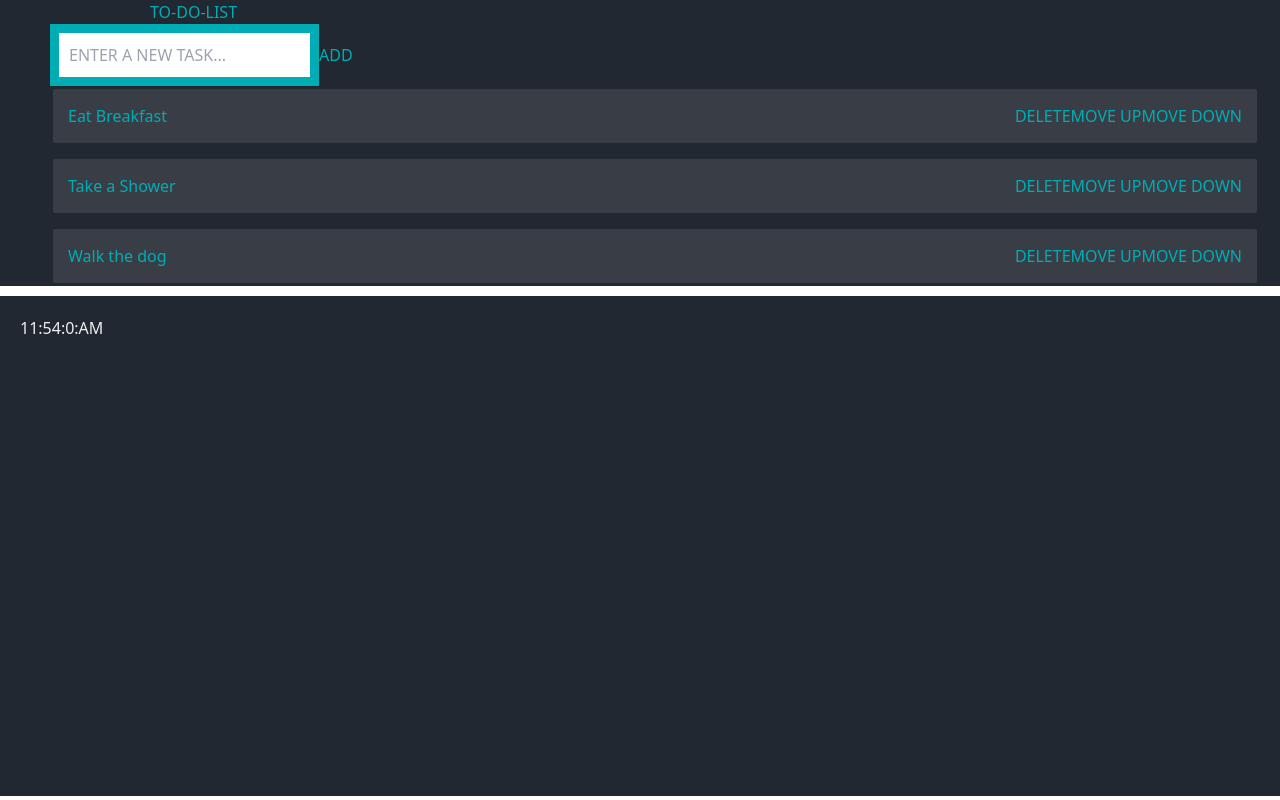
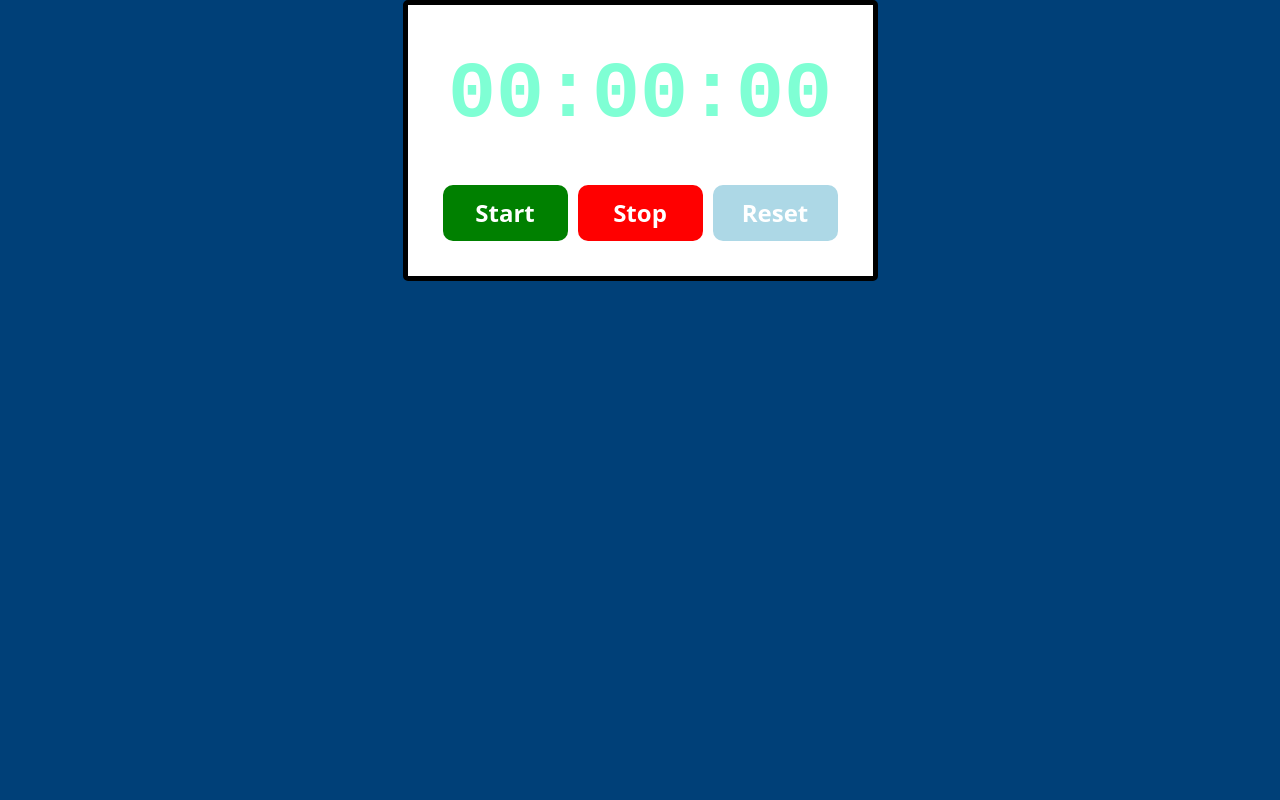
Before and after one commit to sarthak25sharma/Productivity_App, a React (Vite) app: page / in a window 1280 px wide. Built offline with nearby package versions, Linux system fonts and the light colour scheme.

Commit message:
Stop Watch

```diff
--- a/src/App.jsx
+++ b/src/App.jsx
@@ -1,11 +1,13 @@
 import Clock from "./Clock"
 import ToDoList from "./ToDoList"
+import Timer from "./timer"
 
 function App() {
   return (
     <>
-    <ToDoList/>
-    <Clock/>
+
+
+    <Timer/>
     </>
   )
 }
--- /dev/null
+++ b/src/timer.css
@@ -0,0 +1,58 @@
+body{
+    display: flex;
+    flex-direction: column;
+    align-items: center;
+    background-color: rgb(0, 64, 120);
+
+
+}
+.stopwatch{
+    display: flex;
+    flex-direction: column;
+    align-items: center;
+    border: 5px solid;
+    border-radius: 5px;
+    background-color: white;padding: 30px;
+
+}
+.display{
+    font-size: 5rem;
+    font-family: monospace;
+    font-weight: bold;
+    color: aquamarine;
+    text-shadow: 2px;
+    margin-bottom: 25px;
+
+}
+.controls button{
+    font-size: 1.5rem;
+    font-weight: bold;
+    padding: 10px 20px;
+    margin: 5px;
+    min-width: 125px;
+    border: none;
+
+    border-radius: 10px;
+    cursor: pointer;
+    color: white;
+    transition: background-color 0.5s ease;
+
+}
+.start-button{
+    background-color: green;
+}
+.start-button:hover{
+    background-color: darkgreen;
+}
+.stop-button{
+    background-color: red;
+}
+.stop-button:hover{
+    background-color: darkred;
+}
+.reset-button{
+    background-color: lightblue;
+}
+.reset-button:hover{
+    background-color: aqua;
+}
--- a/src/timer.jsx
+++ b/src/timer.jsx
@@ -1,14 +1,57 @@
 import React, {useState,useEffect,useRef} from "react";
 
+import './timer.css'
 function Timer(){
     const[isRunnning,setIsRunning]=useState(false);
     const[elapsedTime,setElapsedTime]=useState(0);
     const intervalIdRef=useRef(null);
     const startTimeRef=useRef(0);
 
+    useEffect(() =>{
+        if(isRunnning){
+            intervalIdRef.current = setInterval(()=>{
+                setElapsedTime(Date.now()-startTimeRef.current);
+            },10);
+        }
+        return()=>{
+            clearInterval(intervalIdRef.current);
 
+        }
+
+    },[isRunnning]);
+    function start(){
+        setIsRunning(true);
+        startTimeRef.current=Date.now()-elapsedTime;
+    }
+    function stop(){
+        setIsRunning(false);
+
+    }
+    function reset(){
+        setElapsedTime(0);
+        setIsRunning(false);
+
+    }
+    function formatTime(){
+        let hours=Math.floor(elapsedTime/(1000*60*60));
+        let minutes=Math.floor(elapsedTime/(1000*60)%(60));
+        let seconds=Math.floor(elapsedTime/(1000)%(60));
+        hours=String(hours).padStart(2,"0");
+        minutes=String(minutes).padStart(2,"0");
+        seconds=String(seconds).padStart(2,"0");
+        return `${hours}:${minutes}:${seconds}`;
+    }
 
     return(<>
+    <div className="stopwatch">
+        <div className="display">{formatTime()}</div>
+        <div className="controls">
+            <button  onClick={start} className="start-button">Start</button>
+            <button  onClick={stop} className="stop-button">Stop</button>
+            <button  onClick={reset} className="reset-button">Reset</button>
+
+        </div>
+    </div>
 
 
 
```
